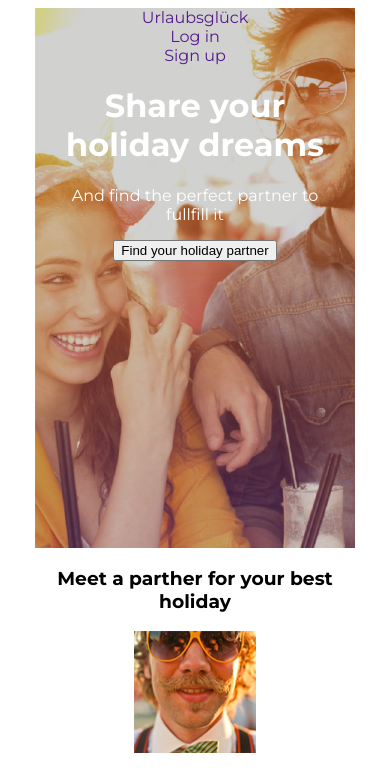
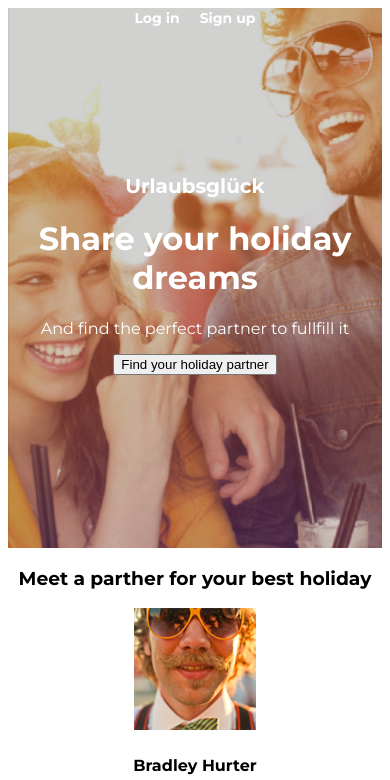
Before and after one commit to Serjios/goit-markup-hw-07, a plain HTML site: page index.html in a window 390 px wide. Shown: the top 780 px of the page. Drawn offline with Linux system fonts and the light colour scheme.

Commit message:
fixed mobile css

```diff
--- a/css/style.css
+++ b/css/style.css
@@ -22,39 +22,93 @@ body {
   list-style: none;
 }
 
-.hero {
-  /* background-color: #1a1915; */
+.container {
+  max-width: 1440px;
+  margin-left: auto;
+  margin-right: auto;
+}
+
+.hero-img {
+  background-color: #1a1915;
   background-repeat: no-repeat;
   background-position: center;
+  background-size: cover;
   color: #ffffff;
+  padding-left: 15px;
+  padding-right: 15px;
 }
 
-.nav-list a {
+.nav-list .logo {
   text-decoration: none;
+  color: #fff;
+  font-size: 20px;
+  font-weight: bold;
+}
+
+.nav-list .item {
+  text-decoration: none;
+  color: #ffffff;
+  font-size: 14px;
+  font-weight: bold;
+  padding: 8px;
+  border: 2px solid rgba(255, 255, 255, 0);
+  border-radius: 50px;
+}
+
+.nav-list .item:hover {
+  border-color: rgba(255, 255, 255, 1);
 }
 
 /* MOBILE */
 @media screen and (max-width: 747px) {
-  .hero {
-    /* max-width: 320px; */
+  .hero-img {
     height: 540px;
     background-image: url("../images/Hero_mobile.png");
+    text-align: center;
+    /* margin-top: 20px; */
   }
 
   .container {
-    width: 320px;
-    margin-left: auto;
-    margin-right: auto;
-    padding-left: 15px;
-    padding-right: 15px;
+    /* padding-top: 20px; */
+    /* margin-top: 20px; */
+    /* height: 190px; */
+  }
+
+  .nav-list {
+    position: relative;
+    height: 190px;
+    /* margin-top: 20px; */
+  }
+
+  .logo {
+    position: absolute;
+    bottom: 0;
+    left: 50%;
+    transform: translateX(-50%);
+  }
+
+  .items {
+    display: flex;
+    justify-content: center;
+    /* margin-top: 20px; */
+  }
+
+  .partners {
     text-align: center;
   }
 }
 
 /* TABLET */
-@media screen and (min-width: 748px) and (max-width: 939px) {
+@media screen and (min-width: 748px) {
+  .hero-img {
+    height: 700px;
+    background-image: url("../images/Hero_tablet.png");
+  }
 }
 
 /* DESKTOP */
 @media screen and (min-width: 940px) {
+  .hero-img {
+    background-image: url("../images/Hero_desktop.png");
+  }
 }
--- a/index.html
+++ b/index.html
@@ -12,8 +12,8 @@
     <link rel="stylesheet" href="./css/style.css" />
   </head>
   <body>
-    <div class="hero">
-      <div class="container">
+    <div class="container">
+      <div class="hero-img">
         <header class="nav">
           <nav class="nav-list">
             <a class="logo" href="">Urlaubsglück</a>
@@ -27,11 +27,14 @@
             </ul>
           </nav>
         </header>
-        <h1 class="title">Share your holiday dreams</h1>
-        <p>And find the perfect partner to fullfill it</p>
-        <button class="button">Find your holiday partner</button>
+        <div class="hero">
+          <h1 class="title">Share your holiday dreams</h1>
+          <p>And find the perfect partner to fullfill it</p>
+          <button class="button">Find your holiday partner</button>
+        </div>
       </div>
     </div>
+
     <main>
       <section class="partners">
         <div class="container">
```
Also changed, not shown: images/Shape_1.svg.
